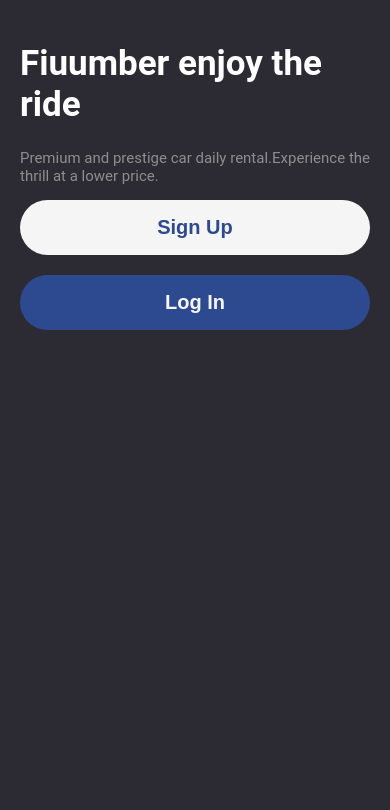
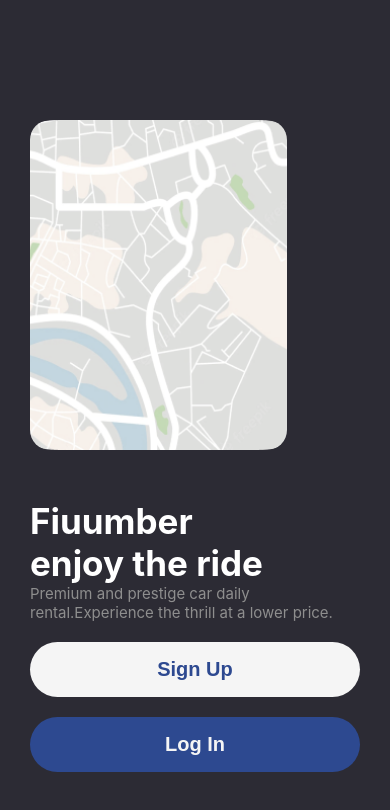
Before and after one commit to Taller2-Fiuumber/Fiuumber.mobile, a React Native app: screen /WelcomeScreen in a window 390 px wide. Shown: the top 810 px of the page. Built offline with nearby package versions, Linux system fonts and the light colour scheme; what expo-linking would draw is missing.

Commit message:
[ADD] welcome screen styles

```diff
--- a/navigation/index.tsx
+++ b/navigation/index.tsx
@@ -28,7 +28,8 @@ const RootNavigator = () => {
   const [isSignedIn, setSignedIn] = useState<boolean>(false);
 
   useEffect(() => {
-
+    // Descomentar para probar el Home
+    // setSignedIn(true);
   }, []);
 
   return (
--- a/screens/HomeScreen.tsx
+++ b/screens/HomeScreen.tsx
@@ -7,8 +7,7 @@ const styles = StyleSheet.create({
       flex: 1,
       alignItems: 'center',
       justifyContent: 'center',
-      padding: 20,
-      marginTop: 200
+      padding: 20
     },
     title: {
         color: 'red'
@@ -17,7 +16,7 @@ const styles = StyleSheet.create({
 export const HomeScreen = () => {
     return (
       <View style={styles.container}>
-        <Text style={styles.title}>Home</Text>
+        <Text style={styles.title}>Esto es el Home</Text>
       </View>
     );
   }
--- a/screens/NotFoundScreen.tsx
+++ b/screens/NotFoundScreen.tsx
@@ -1,3 +1,4 @@
+import React from 'react';
 import { StyleSheet, TouchableOpacity } from 'react-native';
 
 import { Text, View } from '../components/Themed';
@@ -7,7 +8,7 @@ export default function NotFoundScreen({ navigation }: RootStackScreenProps<'Not
   return (
     <View style={styles.container}>
       <Text style={styles.title}>This screen doesn't exist.</Text>
-      <TouchableOpacity onPress={() => navigation.replace('Root')} style={styles.link}>
+      <TouchableOpacity onPress={() => navigation.replace('Home')} style={styles.link}>
         <Text style={styles.linkText}>Go to home screen!</Text>
       </TouchableOpacity>
     </View>
--- a/screens/WelcomeScreen.tsx
+++ b/screens/WelcomeScreen.tsx
@@ -1,47 +1,57 @@
 import { createNativeStackNavigator, NativeStackNavigationProp } from "@react-navigation/native-stack";
 import React, { useEffect, useState } from "react";
-import { Button, StyleSheet } from "react-native";
+import { Image, StyleSheet, Text, View } from "react-native";
 import { NavigationProps } from "../types";
 
 const Stack = createNativeStackNavigator();
 
 export const WelcomeScreen = ({ navigation }: NavigationProps) => {
-    const [isSignedIn, setSignedIn] = useState<boolean>(false);
-
-    useEffect(() => {
-
-    }, []);
 
     return (
     <>
-    <div style={styles.container}>
-      <h1 style={styles.title}>Fiuumber enjoy the ride</h1>
-      <p style={styles.description}>Premium and prestige car daily rental.Experience the thrill at a lower price.</p>
-      <button style={{...styles.button, ...styles.colorBtnSignIn, ...{marginBottom: '20px'}}} onClick={() => navigation.navigate('SignUpScreen')}>Sign Up</button>
-      <button style={{...styles.button, ...styles.colorBtnSignUp}} onClick={() => navigation.navigate('SignInScreen')}>Log In</button>
-    </div>
+    <View style={styles.mainContainer}>
+      <View style={styles.container}>
+        <View style={styles.imgContainer}>
+        <Image source={require('../assets/images/welcome.png')} style={styles.image} />
+        </View>
+        <Text style={styles.title}>Fiuumber</Text>
+        <Text style={styles.title}>enjoy the ride</Text>
+        <Text style={styles.description}>Premium and prestige car daily rental.Experience the thrill at a lower price.</Text>
+        <button style={{...styles.button, ...styles.colorBtnSignIn, ...{marginBottom: '20px'}}} onClick={() => navigation.navigate('SignUpScreen')}>Sign Up</button>
+        <button style={{...styles.button, ...styles.colorBtnSignUp}} onClick={() => navigation.navigate('SignInScreen')}>Log In</button>
+      </View>
+    </View>
     </>
     );
   }
 
   const styles = StyleSheet.create({
-    container: {
+    mainContainer: {
       flex: 1,
       alignItems: 'center',
       justifyContent: 'center',
-      padding: 20,
       backgroundColor: '#2C2B34',
-      fontFamily: 'Roboto'
+      fontFamily: 'Roboto',
+    },
+    container: {
+      position: 'absolute',
+      bottom: '5%',
+      left: 0,
+      right: 0,
+      padding: 30,
+      margin: '0 auto'
     },
     title: {
       fontSize: 35,
       fontWeight: 'bold',
-      color: '#FFFFFF'
+      color: '#FFFFFF',
+      margin: 0
     },
     description: {
       fontSize: 15,
       fontWeight: 'normal',
-      color: '#8E8E8E'
+      color: '#8E8E8E',
+      marginBottom: 20
     },
     button: {
       borderRadius: 100,
@@ -59,4 +69,6 @@ export const WelcomeScreen = ({ navigation }: NavigationProps) => {
       backgroundColor: '#2D4990',
       color: '#F5F5F5',
     },
+    image: { height: 330, borderRadius: 20 },
+    imgContainer: {width: '100%', textAlign: 'center', marginBottom: 50}
   });
```
Also changed, not shown: screens/MainScreen.tsx (deleted, +0 -248 lines), assets/images/welcome.png (added).
